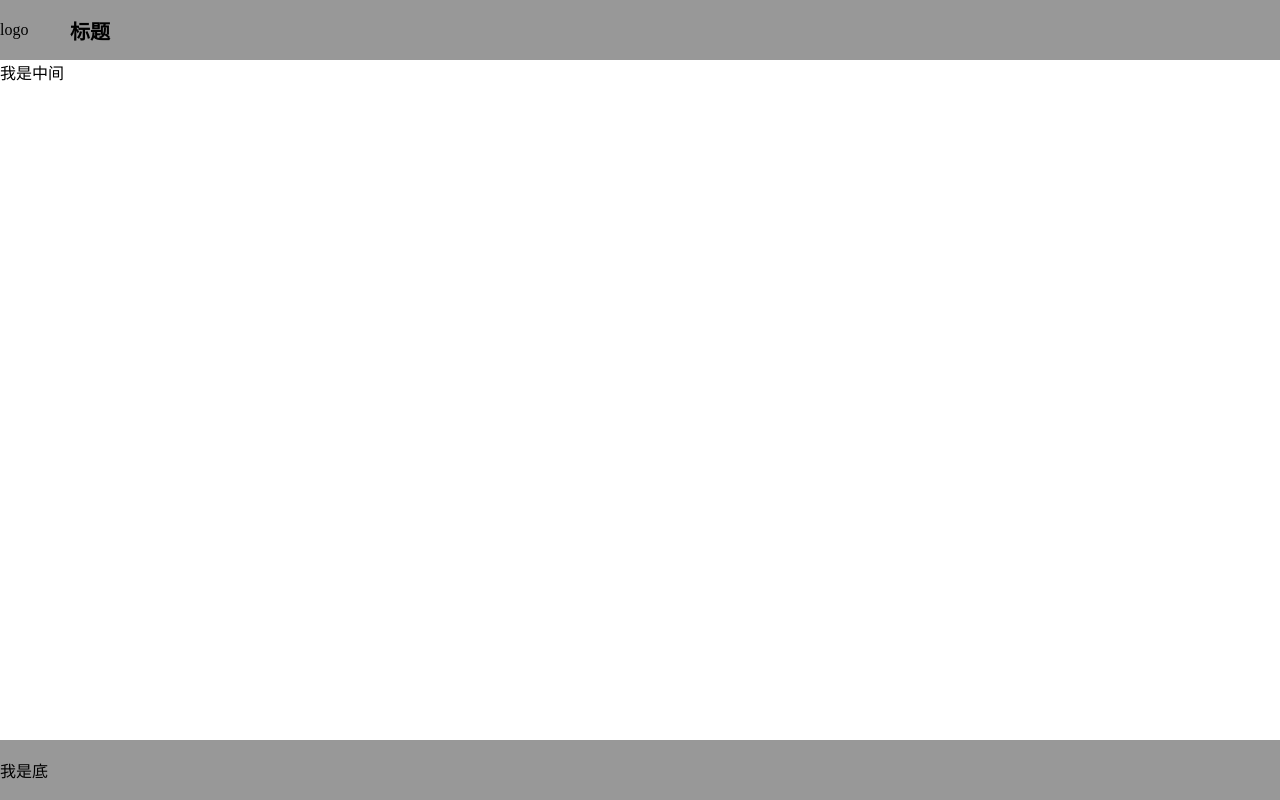
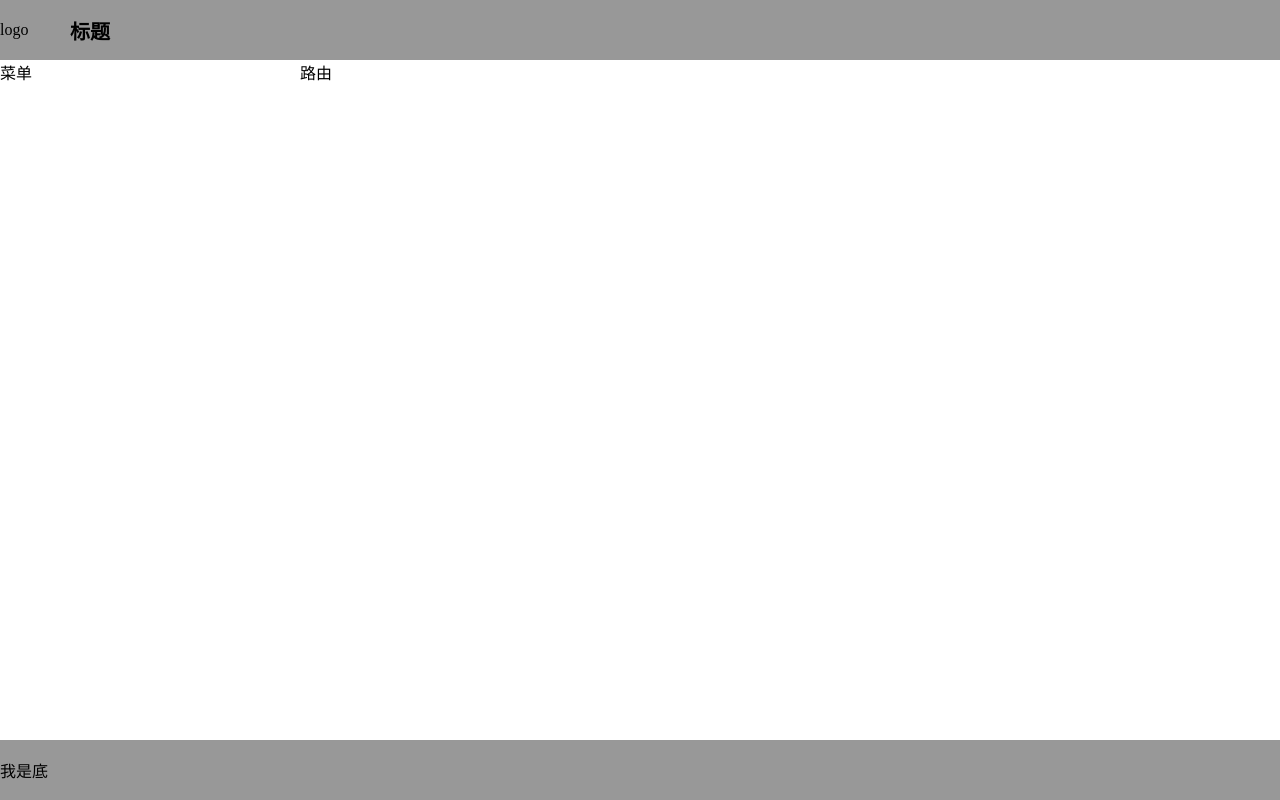
Before and after one commit to jims120706/react-pc-template, a React (Create React App) app: page / in a window 1280 px wide. Built offline with nearby package versions, Linux system fonts and the light colour scheme.

Commit message:
feat：基本结构搭建完毕

```diff
--- a/src/components/Layout/index.js
+++ b/src/components/Layout/index.js
@@ -1,5 +1,6 @@
 import React from 'react'
 import style from './index.module.scss'
+import Menu from '../Menu'
 
 export default class Layout extends React.Component {
   constructor(props) {
@@ -7,7 +8,10 @@ export default class Layout extends React.Component {
   }
   render() {
     return (
-      <div className={style['layout']}>我是中间</div>
+      <div className={style['layout']}>
+        <Menu />
+        <div className={style['router']}>路由</div>
+      </div>
     )
   }
 }
--- a/src/components/Layout/index.module.scss
+++ b/src/components/Layout/index.module.scss
@@ -1,4 +1,8 @@
 .layout {
   width: 100%;
   flex: 1;
+  display: flex;
+  >.router {
+    flex: 1;
+  }
 }
--- /dev/null
+++ b/src/components/Menu/index.js
@@ -0,0 +1,13 @@
+import React from 'react'
+import style from './index.module.scss'
+
+export default class Menu extends React.Component {
+  constructor(props) {
+    super(props)
+  }
+  render() {
+    return (
+      <div className={style['menu']}>菜单</div>
+    )
+  }
+}
--- /dev/null
+++ b/src/components/Menu/index.module.scss
@@ -0,0 +1,4 @@
+.menu {
+  width: 300px;
+  height: 100%;
+}
```
Also changed, not shown: 1 other file (tests, documents, lock files or other folders).
